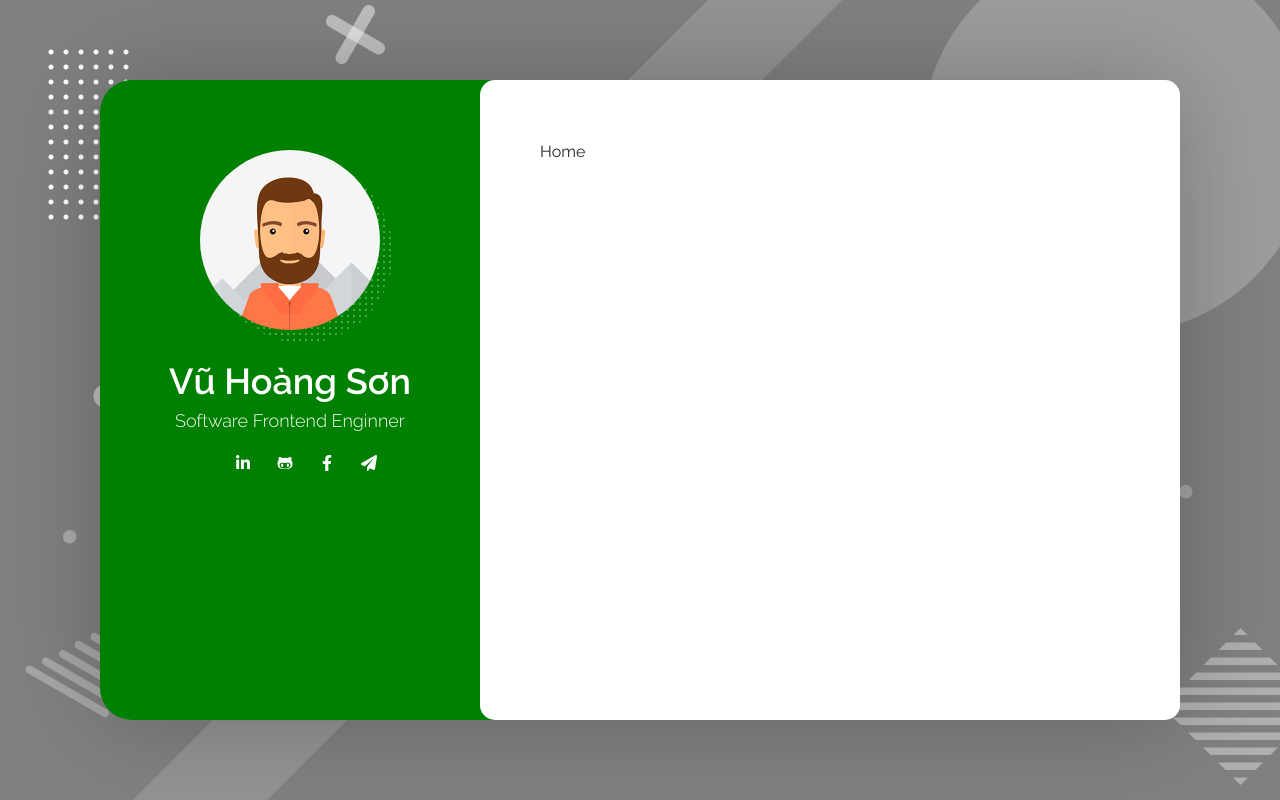
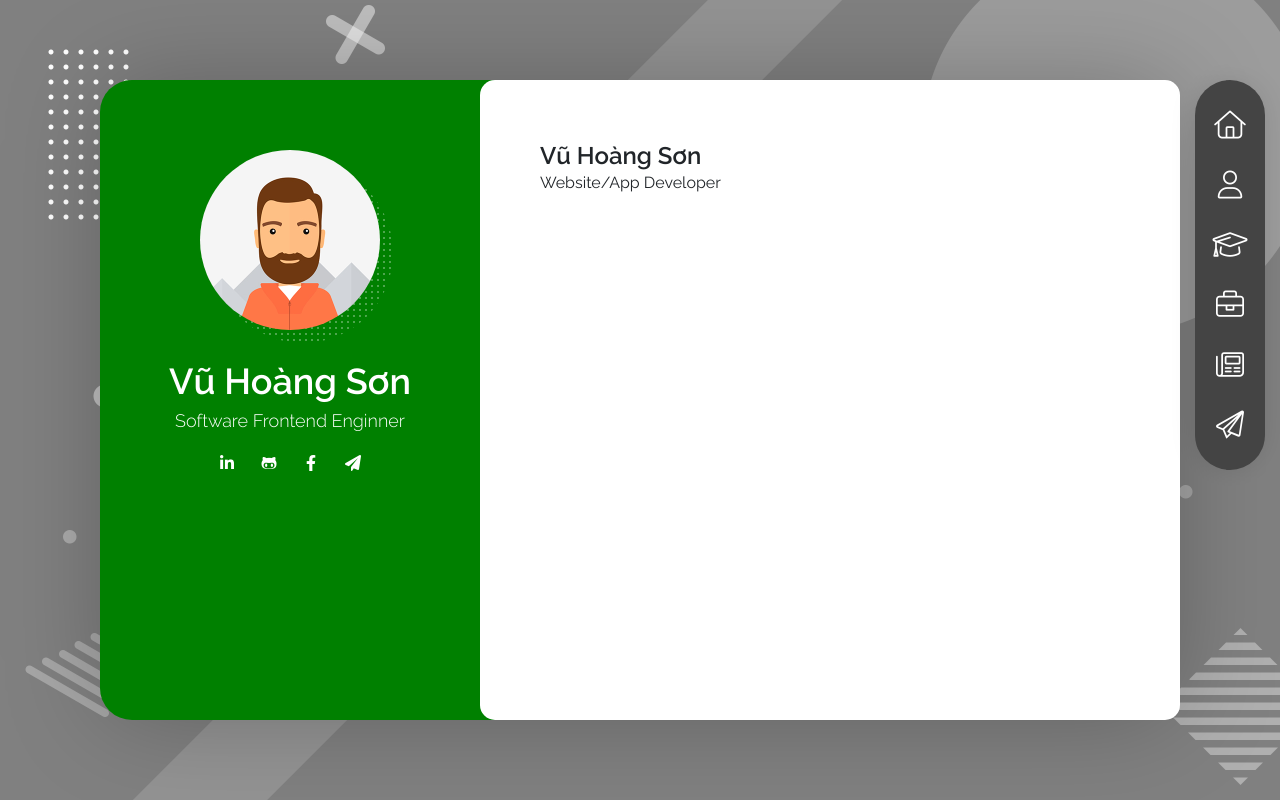
Before and after one commit to sonvh2510/my-portfolio, a React (Create React App) app: page / in a window 1280 px wide. Built offline with nearby package versions, Linux system fonts and the light colour scheme.

Commit message:
Add stupid app nav

```diff
--- a/src/components/layouts/AppBody.tsx
+++ b/src/components/layouts/AppBody.tsx
@@ -11,11 +11,12 @@ const Body = styled.main`
   padding: 60px;
 `;
 
+const Home = lazy(() => import("../../pages/Home"));
 const About = lazy(() => import("../../pages/About"));
+const Resume = lazy(() => import("../../pages/Resume"));
+const Portfolio = lazy(() => import("../../pages/Portfolio"));
+const Blog = lazy(() => import("../../pages/Blog"));
 const Contact = lazy(() => import("../../pages/Contact"));
-const Home = lazy(() => import("../../pages/Home"));
-const Portfolio = lazy(() => import("../../pages/Portfolio"));
-const Resume = lazy(() => import("../../pages/Resume"));
 
 const AppBody = () => {
   return (
@@ -54,6 +55,14 @@ const AppBody = () => {
           }
         ></Route>
         <Route
+          path="/blog"
+          element={
+            <Suspense fallback={<Loading />}>
+              <Blog />
+            </Suspense>
+          }
+        ></Route>
+        <Route
           path="/contact-me"
           element={
             <Suspense fallback={<Loading />}>
--- a/src/components/layouts/AppContent.tsx
+++ b/src/components/layouts/AppContent.tsx
@@ -1,6 +1,7 @@
 import styled from "styled-components";
 import AppBody from "./AppBody";
 import AppHeader from "./AppHeader";
+import AppNav from "./AppNav";
 
 export const Content = styled.section`
   position: relative;
@@ -20,6 +21,7 @@ const AppContent = () => {
   return (
     <Content>
       <AppHeader></AppHeader>
+      <AppNav></AppNav>
       <AppBody></AppBody>
     </Content>
   );
--- /dev/null
+++ b/src/components/layouts/AppNav.tsx
@@ -0,0 +1,80 @@
+import { Link } from "react-router-dom";
+import styled from "styled-components";
+
+import "../../assets/scss/fontawesome.scss";
+import "../../assets/scss/light.scss";
+
+const Nav = styled.nav`
+  display: flex;
+  flex-direction: column;
+  position: absolute;
+  padding: 15px 0;
+  width: 70px;
+  right: -85px;
+  top: 0;
+  background-color: #444;
+  border-radius: 35px;
+  z-index: 999;
+  list-style: none;
+  box-shadow: 0 0 30px -5px rgb(0 0 0 / 15%);
+
+  .nav-item {
+    a {
+      color: white;
+      text-decoration: none;
+      display: flex;
+      align-items: center;
+      justify-content: center;
+      height: 60px;
+      padding: 10px;
+    }
+    i {
+      font-size: 28px;
+    }
+
+    &:hover {
+      a {
+        transition: all .3s ease;
+        color: green;
+      }
+    }
+  }
+`;
+
+const AppNav = () => {
+  return (
+    <Nav>
+      <div className="nav-item">
+        <Link to="/">
+          <i className="fa-light fa-house"></i>
+        </Link>
+      </div>
+      <div className="nav-item">
+        <Link to="/about-me">
+          <i className="fa-light fa-user"></i>
+        </Link>
+      </div>
+      <div className="nav-item">
+        <Link to="/resume">
+          <i className="fa-light fa-graduation-cap"></i>
+        </Link>
+      </div>
+      <div className="nav-item">
+        <Link to="/portfolio">
+          <i className="fa-light fa-briefcase"></i>
+        </Link>
+      </div>
+      <div className="nav-item">
+        <Link to="/blog">
+          <i className="fa-light fa-newspaper"></i>
+        </Link>
+      </div>
+      <div className="nav-item">
+        <Link to="/contact-me">
+          <i className="fa-light fa-paper-plane"></i>
+        </Link>
+      </div>
+    </Nav>
+  );
+};
+export default AppNav;
--- a/src/components/layouts/AppSocial.tsx
+++ b/src/components/layouts/AppSocial.tsx
@@ -9,6 +9,7 @@ const Social = styled.ul`
   display: flex;
   justify-content: center;
   margin-top: 15px;
+  padding-inline-start: 0;
 `;
 const SocialItem = styled.li`
   margin: 0 5px;
--- a/src/pages/Home.tsx
+++ b/src/pages/Home.tsx
@@ -1,4 +1,11 @@
-const Home = () => {
-  return <div>Home</div>;
-};
+import { memo } from "react";
+
+const Home = memo(() => {
+  return (
+    <div>
+      <h2>Vũ Hoàng Sơn</h2>
+      <p>Website/App Developer</p>
+    </div>
+  );
+});
 export default Home;
```
Also changed, not shown: src/styles/globals/elements.ts (added, +80 -0 lines).
